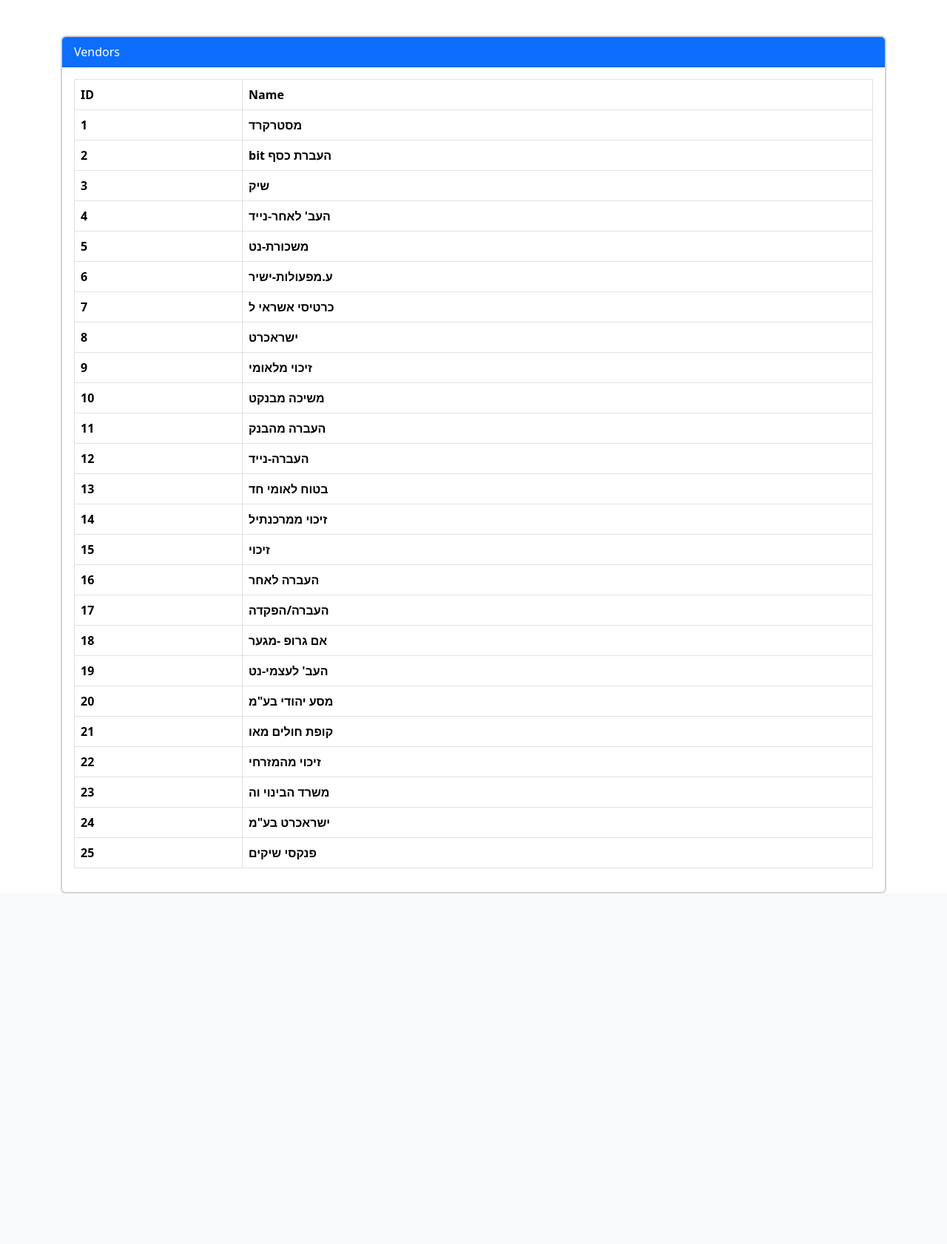
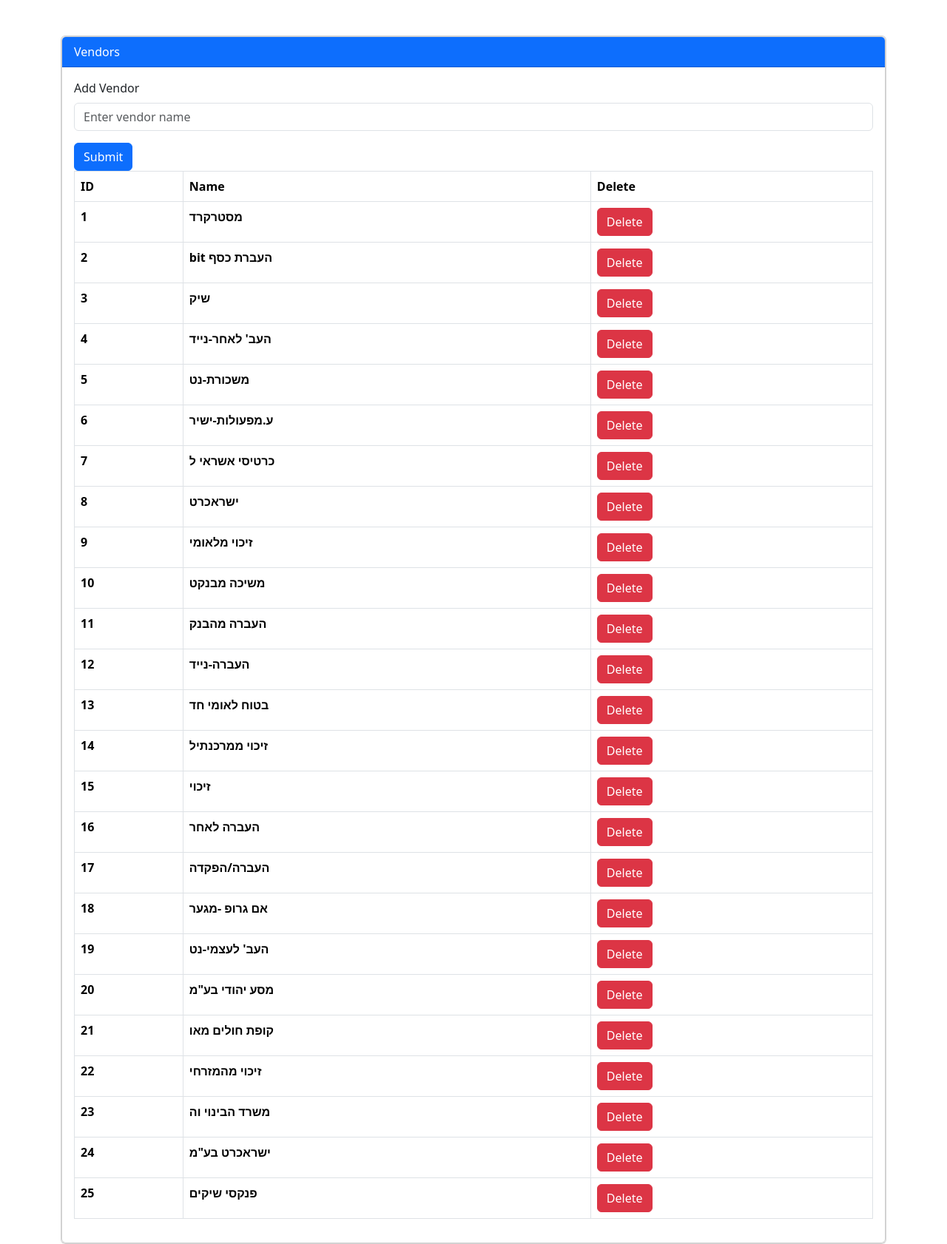
Before and after one commit to ydb5755/BudgetingApp, a Flask app: page /vendors in a window 1280 px wide. Shown: the part 56-1738 px from the top of the page at 74% size. Before the commit the page ends 1264 px from the top, so only its background shows below. Run offline with Flask 3, Linux system fonts and the light colour scheme; lists and menus that the app fills with data are empty; some libraries are stand-ins or nearby versions.

Commit message:
init vendors js file add function to delete buttons add connection to add vendor api

```diff
--- /dev/null
+++ b/app/static/vendors.js
@@ -0,0 +1,14 @@
+const delButtons = document.getElementsByClassName('del-button');
+
+async function deleteVendor(id){
+    var result = await fetch(`/delete_vendor/${id}`, {method:'POST'});
+    var data = await result.json();
+    document.getElementById(`${id}-row`).remove();
+}
+document.addEventListener("DOMContentLoaded", (event) => {
+    for(let i = 0; i < delButtons.length; i++){
+        delButtons[i].addEventListener('click', e => {
+            deleteVendor(parseInt(e.target.id));
+        })
+    }
+  });
--- a/app/templates/vendors.html
+++ b/app/templates/vendors.html
@@ -10,19 +10,28 @@
                     Vendors
                 </div>
                 <div class="card-body">
+                    <form action="{{ url_for('add_vendor') }}" method="POST">
+                        <div class="mb-3">
+                            <label for="vendorName" class="form-label">Add Vendor</label>
+                            <input type="text" class="form-control" id="vendorName" name="vendor_name" placeholder="Enter vendor name" required>
+                        </div>
+                        <button type="submit" class="btn btn-primary">Submit</button>
+                    </form>
                     <div class="table-responsive">
                         <table class="table table-bordered">
                             <thead>
                                 <tr>
                                     <th scope="col">ID</th>
                                     <th scope="col">Name</th>
+                                    <th scope="col">Delete</th>
                                 </tr>
                             </thead>
                             <tbody>
                                 {% for vendor in vendors %}
-                                <tr>
+                                    <tr id="{{vendor[0].id}}-row">
                                         <th scope="row">{{vendor[0].id}}</th>
                                         <th scope="row">{{vendor[0].name}}</th>
+                                        <th scope="row"><button class="btn btn-danger del-button" id="{{vendor[0].id}}">Delete</button></th>
                                     </tr>
                                 {% endfor %}
                             </tbody>
@@ -33,4 +42,5 @@
         </div>
     </div>
 </main>
+<script src="{{url_for('.static', filename='vendors.js')}}"></script>
 {% endblock content %}
```
Lines whose indentation alone changed are shown as unchanged.
